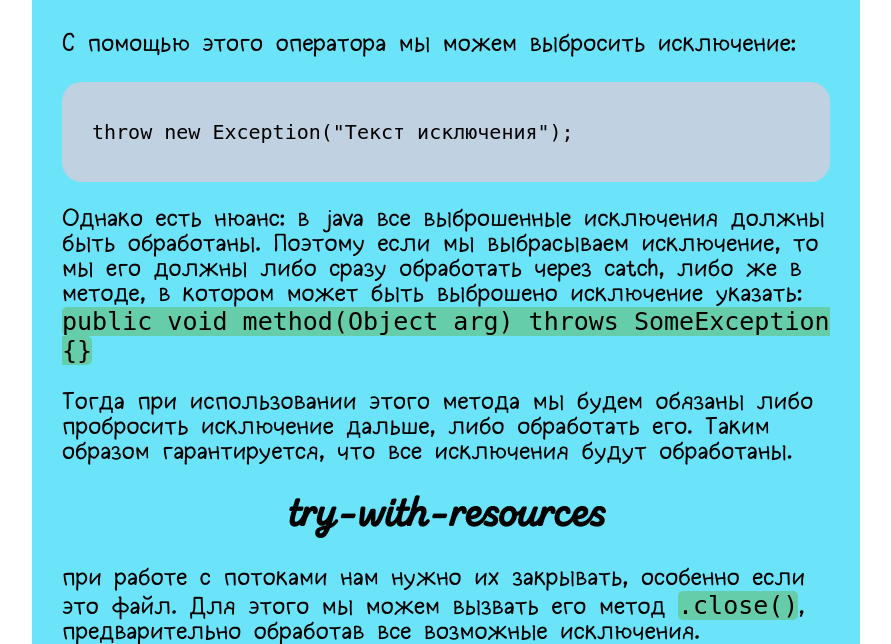
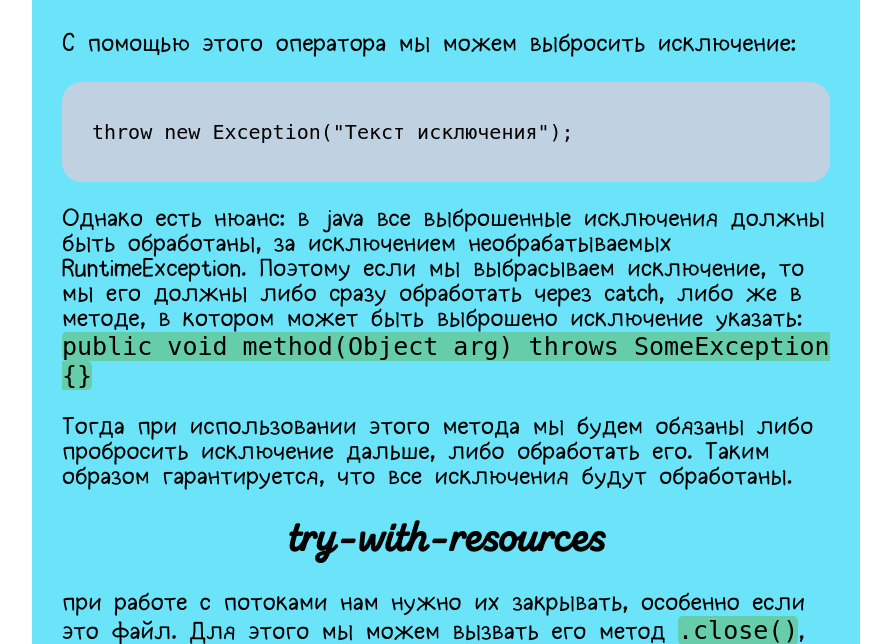
Before and after one commit to SevenTwelve712/WebReminder, a Flask app: page /java/exceptions in a window 1280 px wide. Shown: the part 1716-2360 px from the top of the page, without its empty margins (224-1115 px from the left). Run offline with Flask 3, Linux system fonts and the light colour scheme.

Commit message:
fix some mistakes

```diff
--- a/webreminder_app/templates/finished/java_exceptions.html
+++ b/webreminder_app/templates/finished/java_exceptions.html
@@ -19,10 +19,9 @@
 <h1 id="throw_throws">throw и throws</h1>
 <p>С помощью этого оператора мы можем выбросить исключение:</p>
 {{ code_block(throw) }}
-<p>Однако есть нюанс: в java все выброшенные исключения должны быть обработаны. Поэтому если мы выбрасываем исключение, то мы его должны либо сразу
+<p>Однако есть нюанс: в java все выброшенные исключения должны быть обработаны, за исключением необрабатываемых RuntimeException. Поэтому если мы выбрасываем исключение, то мы его должны либо сразу
 обработать через catch, либо же в методе, в котором может быть выброшено исключение указать: <code>public void method(Object arg) throws SomeException {}</code></p>
-<p>Тогда при использовании этого метода мы будем обязаны либо пробросить исключение дальше, либо обработать его. Таким образом
-гарантируется, что все исключения будут обработаны.</p>
+<p>Тогда при использовании этого метода мы будем обязаны либо пробросить исключение дальше, либо обработать его. Таким образом  гарантируется, что все исключения будут обработаны.</p>
 
 <h1 id="try-with-resources">try-with-resources</h1>
 <p>при работе с потоками нам нужно их закрывать, особенно если это файл. Для этого мы можем вызвать его метод <code>.close()</code>, предварительно
```
